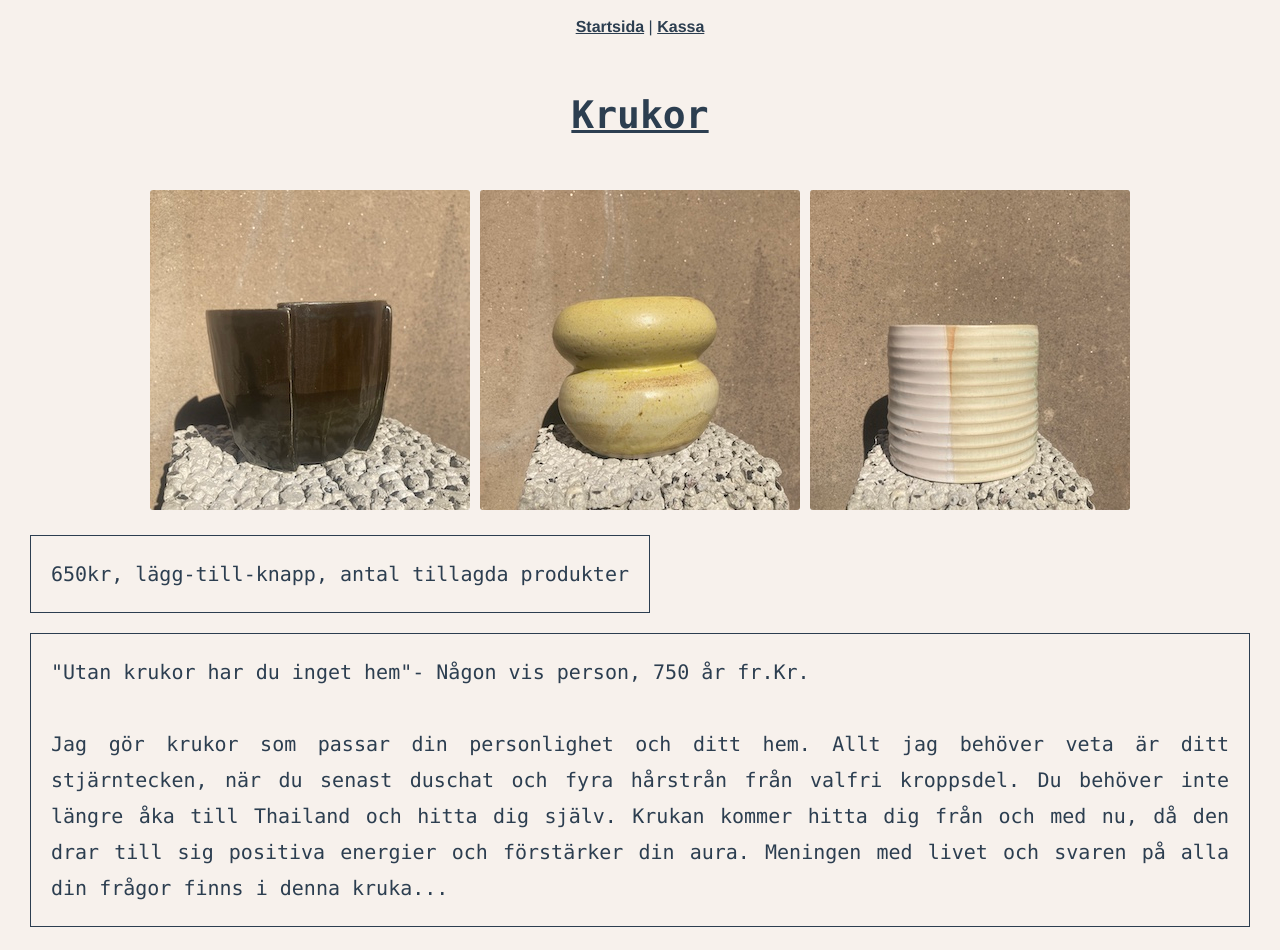
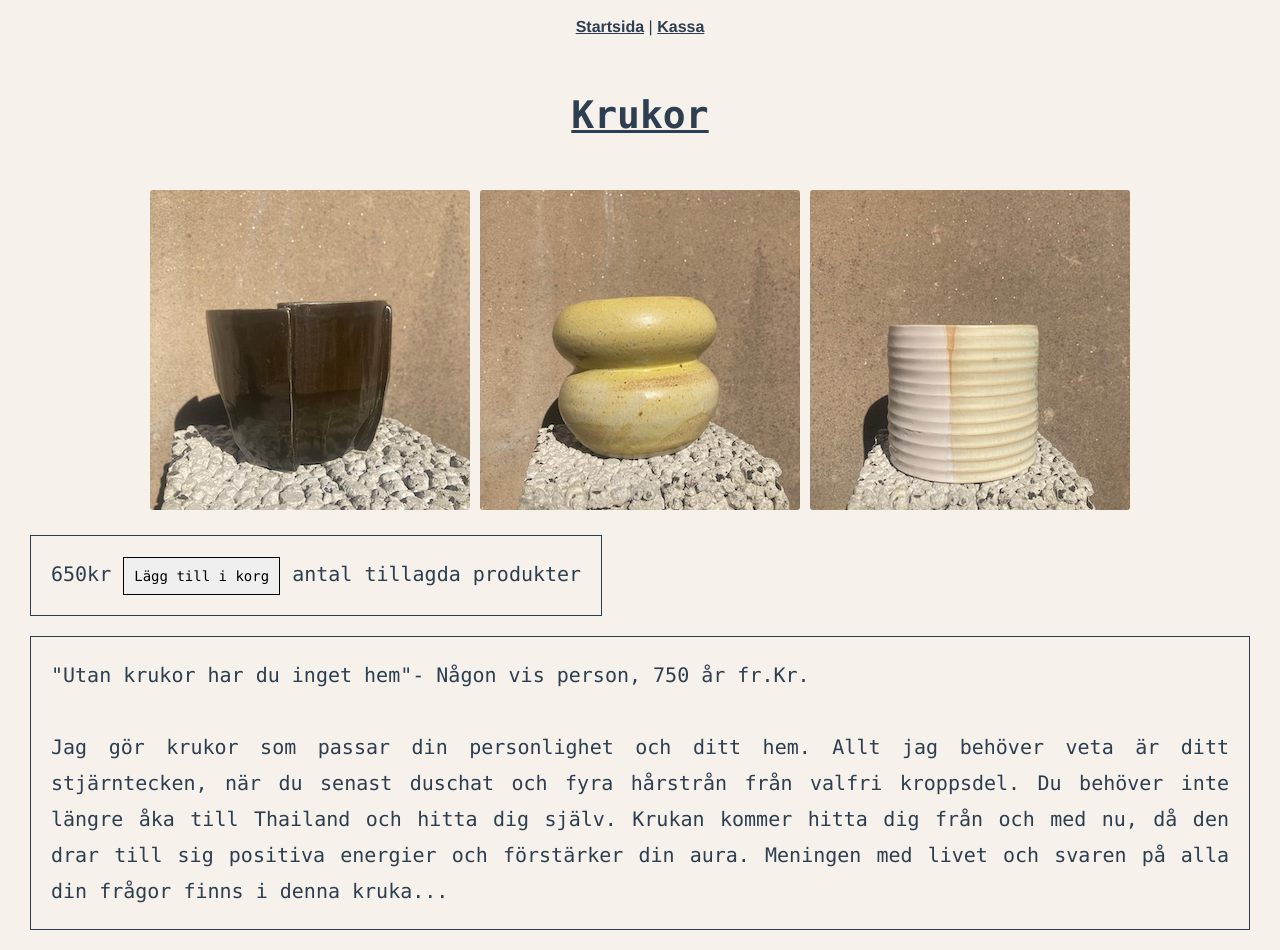
Before and after one commit to clartor/ceramics, a Vue app: page /krukor in a window 1280 px wide. Built offline with nearby package versions, Linux system fonts and the light colour scheme.

Commit message:
läggt ill knapp

```diff
--- a/src/views/VaruSpecar/Kaffe.vue
+++ b/src/views/VaruSpecar/Kaffe.vue
@@ -4,7 +4,7 @@
         <h1>Kaffe</h1>
         <img src="../../../public/keramikBilder/brunMugg.jpg" alt="" class="produkt3"/>
         <img src="/../../keramikBilder/bild2/brunMugg2.jpg" alt="" class=""/>
-        <p>150kr för kvinnor och 750kr för män, lägg-till-knapp, antal tillagda produkter</p>
+        <p>150kr för kvinnor och 750kr för män <button> Lägg till i korg </button>  antal tillagda produkter</p>
         <p>Kaffe! Livets dryck, det som får en att kliva upp på morgonen och ge ett nytt försök till att slå ner patriarkatet.
             En robust mugg som avspeglar styrkan hos kvinnor. Vi kvinnor klarar allt. Vi ska aldrig mer vara rädda för män, vi ska aldrig mer tjäna mindre än dom, vi ska aldrig mer raka våra armhålor!!!
             Så dra fram kökssaxen och klipp den fulaste frisyr du kan komma på och ta en stor klunk kaffe från denna fantastiska Kaffemugg.
--- a/src/views/VaruSpecar/Kannor.vue
+++ b/src/views/VaruSpecar/Kannor.vue
@@ -4,7 +4,7 @@
         <h1>Kannor</h1>
         <img src="../../../public/keramikBilder/kannaEn.jpg" alt="" class="produkt7"/>
         <img src="/../../keramikBilder/bild2/kannaTvå.jpg" alt="" class=""/>
-        <p>590kr, lägg-till-knapp, antal tillagda produkter</p>
+        <p>590kr <button> Lägg till i korg </button> antal tillagda produkter</p>
         <p>I dessa kannor kan du hälla allt. Vodka, vilket betyder rent vatten på ryska. Eller varför inte lite bordsvin?
             När du är ute och dumpstrar kanske du hittar någon rutten vattenmelon du kan göra lite saft av?
             Häll den saften i denna kannan så ser du i alla fall inte den träsk-gröna färgen.
--- a/src/views/VaruSpecar/Krukor.vue
+++ b/src/views/VaruSpecar/Krukor.vue
@@ -5,7 +5,7 @@
         <img src="../../../public/keramikBilder/kruka.jpg" alt="" class="produkt9"/>
         <img src="/../../keramikBilder/bild2/kruka2.jpg" alt="" class=""/>
         <img src="/../../keramikBilder/bild2/kruka3.jpg" alt="" class=""/>
-        <p>650kr, lägg-till-knapp, antal tillagda produkter</p>
+        <p>650kr <button> Lägg till i korg </button>  antal tillagda produkter</p>
         <p>"Utan krukor har du inget hem"- Någon vis person, 750 år fr.Kr.
             <br>
             <br>
--- a/src/views/VaruSpecar/LillOra.vue
+++ b/src/views/VaruSpecar/LillOra.vue
@@ -4,7 +4,7 @@
         <h1>LillÖra</h1>
         <img src="../../../public/keramikBilder/kopparSmåÖron.png" alt="" class="produkt5"/>
         <img src="/../../keramikBilder/bild2/kopparSmåÖron2.jpg" alt="" class=""/>
-        <p>150kr, lägg-till-knapp, antal tillagda produkter</p>
+        <p>150kr <button> Lägg till i korg </button>  antal tillagda produkter</p>
         <p>Söker du spänning i vardagen? Här har vi en otroligt vacker kopp, men kan du hålla den med två fingrar utan att spilla ut innehållet?
             Vi får väl se! Köp fler så att du kan använda den tillsammans med dina kompisar och se vem som har svagast nypor.
         </p>
--- a/src/views/VaruSpecar/Lugn.vue
+++ b/src/views/VaruSpecar/Lugn.vue
@@ -4,12 +4,11 @@
         <h1>Lugn</h1>
         <img src="../../../public/keramikBilder/koppUtanÖra.jpg" alt="" class="produkt2"/>
         <img src="/../../keramikBilder/bild2/koppUtanÖra2.jpg" alt="" class=""/>
-
+        <p> <button> Lägg till i korg </button> "antal tillagda produkter"</p>
         <p>Lugn, bara lugn. Ta en kopp te och njut av dagen. Här kan vi garantera en fridfulldag då vi har blandat ut valium och antidepressiva i leran.
             Stress är en vardag för många och därför vill vi göra samhället en tjänst. En kopp te och du kan känne lugnet i både kropp och själ.
             OBS! Barn under 8 år bör inte dricka ur denna kopp.Pris 222 kr/st
         </p>
-        <p> <button> Lägg till i korg </button> "antal tillagda produkter"</p>
     </div>
 </div>
 </template>
--- a/src/views/VaruSpecar/Mortlar.vue
+++ b/src/views/VaruSpecar/Mortlar.vue
@@ -4,7 +4,7 @@
         <h1>Mortlar</h1>
         <img src="../../../public/keramikBilder/Mortel.jpg" alt="" class="produkt8"/>
         <img src="/../../keramikBilder/bild2/mortlar2.png" alt="" class=""/>
-        <p>529kr, lägg-till-knapp, antal tillagda produkter</p>
+        <p>529kr <button> Lägg till i korg </button>  antal tillagda produkter</p>
         <p>Skippa kvarnen och mortla dina kryddor i någon av dessa snygga mortlar. Här är leran tagen från de grekiska stränderna, därav den vackra blåa färgen.
             Varje grek har den i sitt hem, därför ska du också ha det.
         </p>
--- a/src/views/VaruSpecar/Oljeflaska.vue
+++ b/src/views/VaruSpecar/Oljeflaska.vue
@@ -4,7 +4,7 @@
         <h1>Oljeflaska</h1>
         <img src="../../../public/keramikBilder/olja.jpg" alt="" class="produkt6"/>
         <img src="/../../keramikBilder/bild2/olja2.jpg" alt="" class=""/>
-        <p>475kr, lägg-till-knapp, antal tillagda produkter</p>
+        <p>475kr <button> Lägg till i korg </button>  antal tillagda produkter</p>
         <p>Olja kan man göra allt möjligt med. Du kan göra såser, laga mat, få ett bättre glid, massera eller varför inte sätta i håret.
             I denna flaska kan du se ut som ett riktigt proffs när det kommer till olja, folk ser att du vet vad du håller på med.
             Därför måste du köpa den. Ta minns två, dom är ömtåliga.
--- a/src/views/VaruSpecar/Ribbis.vue
+++ b/src/views/VaruSpecar/Ribbis.vue
@@ -4,7 +4,7 @@
         <h1>Ribbis</h1>
         <img src="../../../public/keramikBilder/kopparRibb.png" alt="" class="produkt4"/>
         <img src="/../../keramikBilder/bild2/kopparRibb2.jpg" alt="" class=""/>
-        <p>130kr, lägg-till-knapp, antal tillagda produkter</p>
+        <p>130kr <button> Lägg till i korg </button>  antal tillagda produkter</p>
         <p>Ribbis är en riktigt härlig mugg. När denna mugg skapades tänkte jag på människokroppen och hur vacker den är i alla dess former.
             Därför har jag nu gjort en mugg som har fler valkar än vad du har, så kanske du får en liten boost.
         </p>
--- a/src/views/VaruSpecar/Slatis.vue
+++ b/src/views/VaruSpecar/Slatis.vue
@@ -4,7 +4,7 @@
         <h1>Slätis</h1>
         <img src="../../../public/keramikBilder/kopparSläta.jpg" alt="" class="produkt1"/>
         <img src="/../../keramikBilder/bild2/kopparSläta2.png" alt="" class=""/>
-        <p>130kr, lägg-till-knapp, antal tillagda produkter</p>
+        <p>130kr <button> Lägg till i korg </button>  antal tillagda produkter</p>
         <p>Slätis är en mugg att smeka. Det enda som skulle kunna vara lenare än slätis är en bebisrumpa. I denna mugg kan du dricka ditt morgonte
             och drömma dig bort till en slät strand där du håller någons väldigt heta och slääääta hand. </p>
     </div>
```
